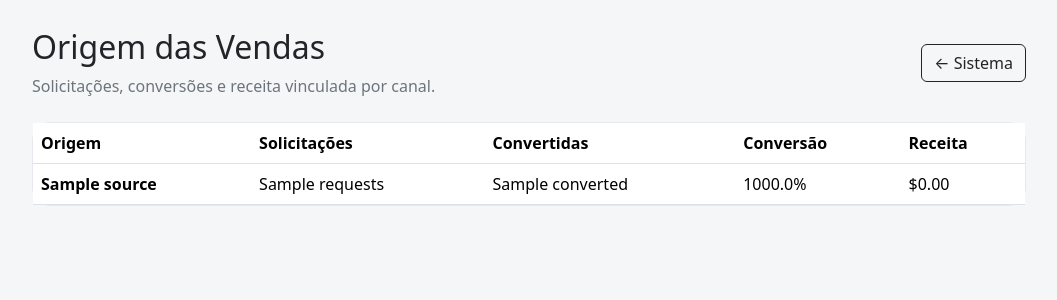
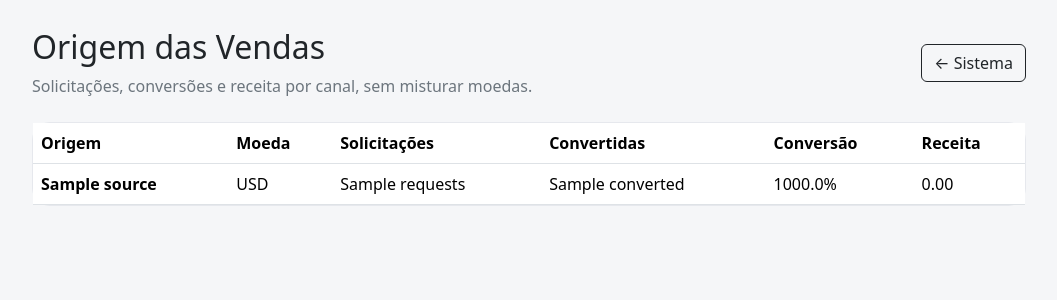
Before and after one commit to ederalcantara/printfarm-pro, a Flask app: template templates/source_report.html in a window 1280 px wide. Shown: the top 300 px of the page, without its empty margins (111-1168 px from the left). Run offline with Flask 3, Linux system fonts and the light colour scheme; the template is opened without the code that fills it: most values are stand-ins (such as "Sample title", 1, 10 or a date in 2020); some libraries are stand-ins or nearby versions.

Commit message:
Display source revenue by currency

```diff
--- a/templates/source_report.html
+++ b/templates/source_report.html
@@ -1 +1 @@
-<!doctype html><html lang="pt-BR"><head><meta charset="utf-8"><meta name="viewport" content="width=device-width,initial-scale=1"><title>Origem das Vendas · Sistema Legacy</title><link href="https://cdn.jsdelivr.net/npm/bootstrap@5.3.3/dist/css/bootstrap.min.css" rel="stylesheet"><style>body{background:#f5f6f8}.wrap{max-width:1050px;margin:auto;padding:28px}.card{border:1px solid #e6e8ed;border-radius:18px}</style></head><body><div class="wrap"><div class="d-flex justify-content-between align-items-center mb-4"><div><h2>Origem das Vendas</h2><div class="text-secondary">Solicitações, conversões e receita vinculada por canal.</div></div><a class="btn btn-outline-dark" href="/">← Sistema</a></div><div class="card"><div class="table-responsive"><table class="table align-middle mb-0"><thead><tr><th>Origem</th><th>Solicitações</th><th>Convertidas</th><th>Conversão</th><th>Receita</th></tr></thead><tbody>{% for r in rows %}<tr><td><strong>{{r.source}}</strong></td><td>{{r.requests}}</td><td>{{r.converted}}</td><td>{% if r.requests %}{{'%.1f'|format((r.converted/r.requests)*100)}}%{% else %}0%{% endif %}</td><td>${{'%.2f'|format(r.revenue or 0)}}</td></tr>{% else %}<tr><td colspan="5" class="p-4 text-secondary">Sem dados de origem ainda.</td></tr>{% endfor %}</tbody></table></div></div></div></body></html>
+<!doctype html><html lang="pt-BR"><head><meta charset="utf-8"><meta name="viewport" content="width=device-width,initial-scale=1"><title>Origem das Vendas · Sistema Legacy</title><link href="https://cdn.jsdelivr.net/npm/bootstrap@5.3.3/dist/css/bootstrap.min.css" rel="stylesheet"><style>body{background:#f5f6f8}.wrap{max-width:1050px;margin:auto;padding:28px}.card{border:1px solid #e6e8ed;border-radius:18px}</style></head><body><div class="wrap"><div class="d-flex justify-content-between align-items-center mb-4"><div><h2>Origem das Vendas</h2><div class="text-secondary">Solicitações, conversões e receita por canal, sem misturar moedas.</div></div><a class="btn btn-outline-dark" href="/">← Sistema</a></div><div class="card"><div class="table-responsive"><table class="table align-middle mb-0"><thead><tr><th>Origem</th><th>Moeda</th><th>Solicitações</th><th>Convertidas</th><th>Conversão</th><th>Receita</th></tr></thead><tbody>{% for r in rows %}<tr><td><strong>{{r.source}}</strong></td><td>{{r.currency}}</td><td>{{r.requests}}</td><td>{{r.converted}}</td><td>{% if r.requests %}{{'%.1f'|format((r.converted/r.requests)*100)}}%{% else %}0%{% endif %}</td><td>{% if r.currency=='BRL' %}R${% elif r.currency=='USD' %}${% endif %} {{'%.2f'|format(r.revenue or 0)}}</td></tr>{% else %}<tr><td colspan="6" class="p-4 text-secondary">Sem dados de origem ainda.</td></tr>{% endfor %}</tbody></table></div></div></div></body></html>
```
